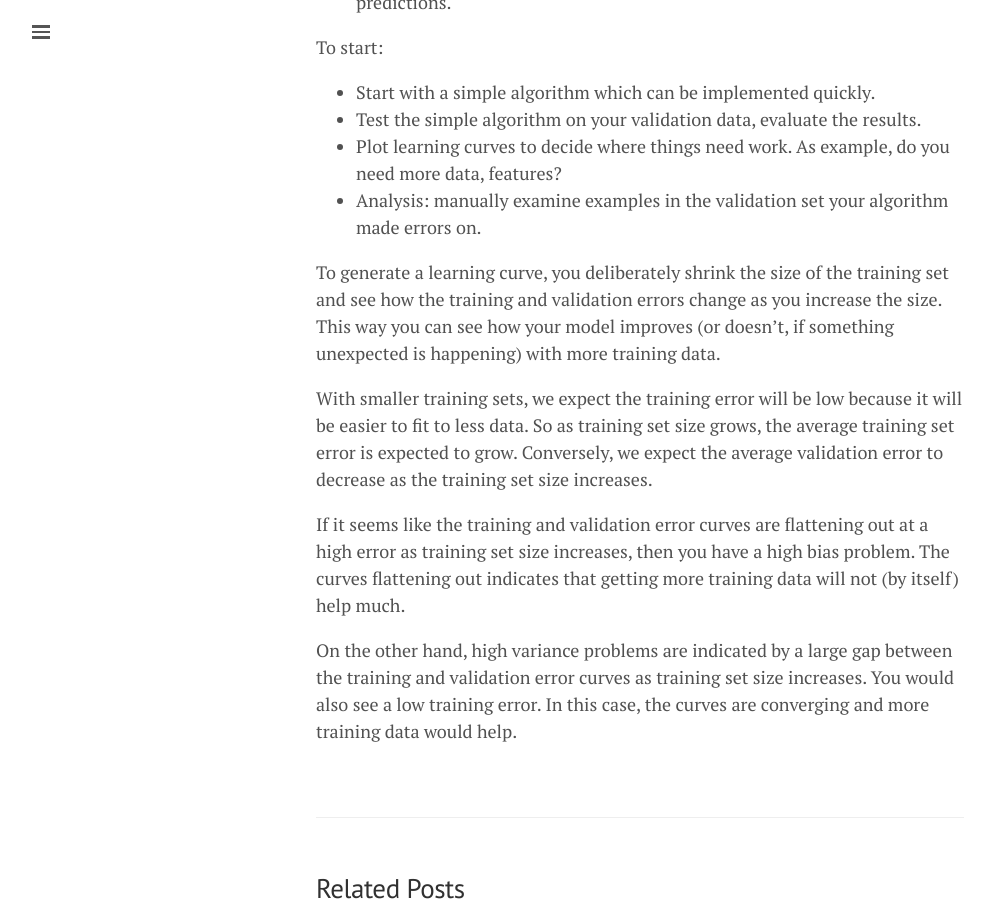
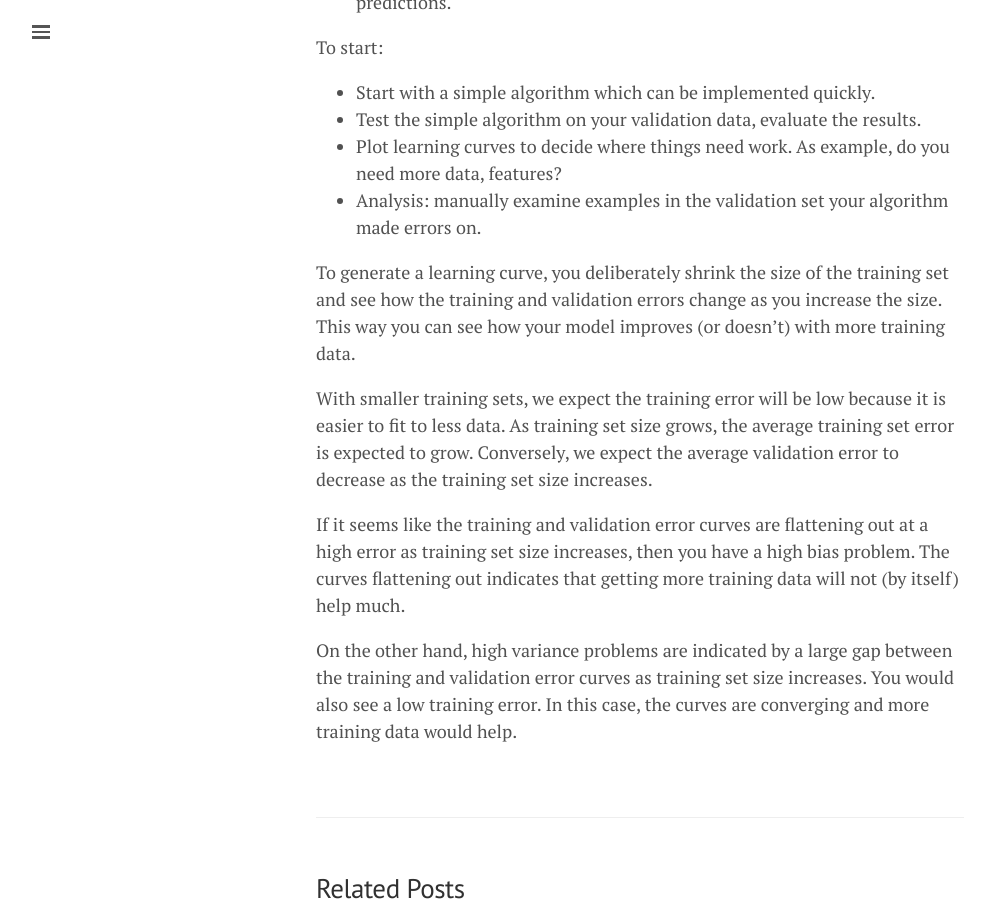
Before and after one commit to lgeurts/lgeurts.github.io, a Jekyll site: the page built from _posts/2018-06-29-artificial-intelligence-basics.md, in a window 1280 px wide and 900 px high, scrolled down 6374 px. Shown: the whole window, without its empty margins (0-992 px from the left). Built offline with Jekyll 4.4.1, drawn with Linux system fonts in a browser that asks for light colours; nearby versions of some CDN libraries.

Commit message:
Update 2018-06-29-artificial-intelligence-basics.md

```diff
--- a/_posts/2018-06-29-artificial-intelligence-basics.md
+++ b/_posts/2018-06-29-artificial-intelligence-basics.md
@@ -172,10 +172,10 @@ To start:
 * Plot learning curves to decide where things need work. As example, do you need more data, features?
 * Analysis: manually examine examples in the validation set your algorithm made errors on.
 
-To generate a learning curve, you deliberately shrink the size of the training set and see how the training and validation errors change as you increase the size. This way you can see how your model improves (or doesn't, if something unexpected is happening) with more training data.
+To generate a learning curve, you deliberately shrink the size of the training set and see how the training and validation errors change as you increase the size. This way you can see how your model improves (or doesn't) with more training data.
 
-With smaller training sets, we expect the training error will be low because it will be easier to fit to less data. So as training set size grows, the average training set error is expected to grow.
- Conversely, we expect the average validation error to decrease as the training set size increases.
+With smaller training sets, we expect the training error will be low because it is easier to fit to less data. As training set size grows, the average training set error is expected to grow.
+Conversely, we expect the average validation error to decrease as the training set size increases.
 
 If it seems like the training and validation error curves are flattening out at a high error as training set size increases, then you have a high bias problem. The curves flattening out indicates that getting more training data will not (by itself) help much.
 
```
